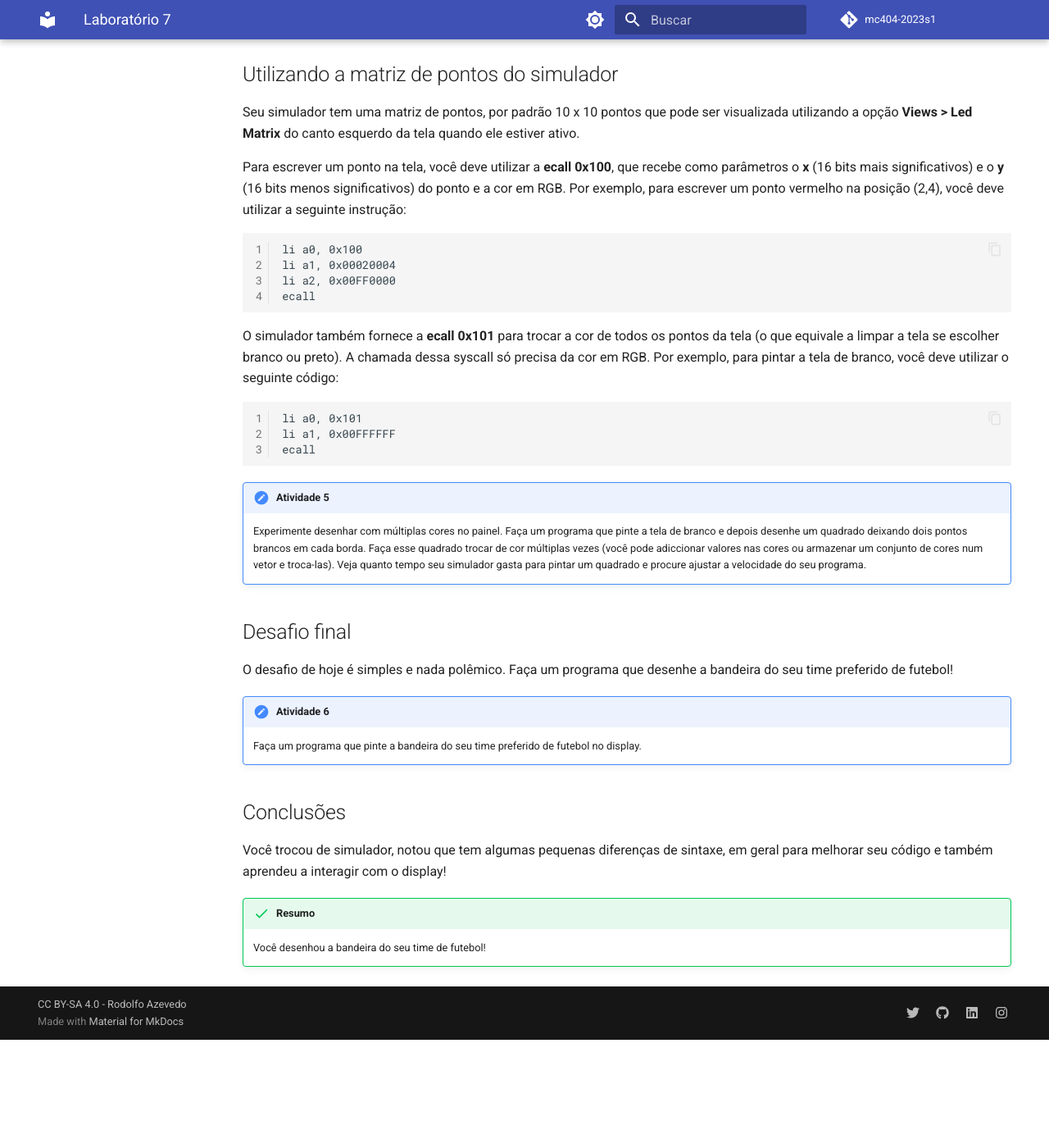
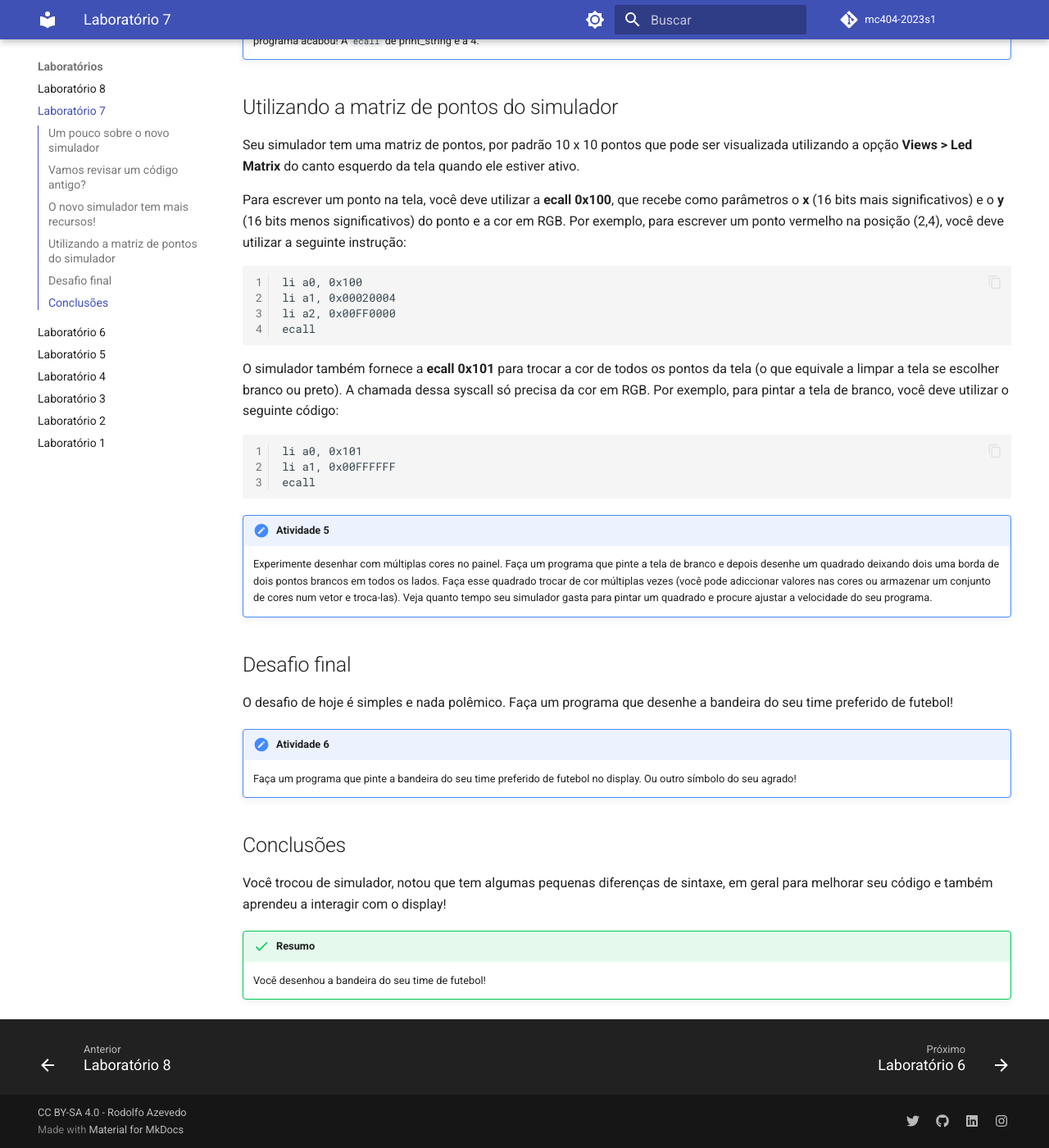
Before and after one commit to rjazevedo/mc404-2023s1, an MkDocs documentation site: the page built from docs/lab07.md, in a window 1280 px wide and 1400 px high, scrolled down 4203 px. Shown: the whole window at 82% size. Built offline with MkDocs 1.6.1 and Material for MkDocs 9.7.7, drawn with Linux system fonts in a browser that asks for light colours; comment, search, counter and statistics services are not loaded; before the commit the page ends 5471 px from its top, so only the background shows below that; part of the change alters nothing that is shown; some of the changed text lies outside the part shown.

Commit message:
Incluído Laboratório 8

````diff
--- a/docs/calendario.md
+++ b/docs/calendario.md
@@ -24,9 +24,9 @@
 |seg, 17/abr|[Laboratório 6 - Funções](../lab06)|
 |qua, 19/abr|Aula de Dúvidas |
 |sex, 21/abr|Feriado|
-|seg, 24/abr|Laboratório|
+|seg, 24/abr|[Laboratório 7 - Novo simulador](../lab07)|
 |qua, 26/abr|Prova 1|
-|sex, 28/abr|Laboratório|
+|sex, 28/abr|[Laboratório 7 - Novo simulador](../lab07)|
 |seg, 01/mai|Feriado|
 |qua, 03/mai| |
 |sex, 05/mai|Laboratório|
--- a/docs/lab07.md
+++ b/docs/lab07.md
@@ -162,14 +162,14 @@ ecall
 ```
 
 !!! note "Atividade 5"
-    Experimente desenhar com múltiplas cores no painel. Faça um programa que pinte a tela de branco e depois desenhe um quadrado deixando dois pontos brancos em cada borda. Faça esse quadrado trocar de cor múltiplas vezes (você pode adiccionar valores nas cores ou armazenar um conjunto de cores num vetor e troca-las). Veja quanto tempo seu simulador gasta para pintar um quadrado e procure ajustar a velocidade do seu programa.
+    Experimente desenhar com múltiplas cores no painel. Faça um programa que pinte a tela de branco e depois desenhe um quadrado deixando dois uma borda de dois pontos brancos em todos os lados. Faça esse quadrado trocar de cor múltiplas vezes (você pode adiccionar valores nas cores ou armazenar um conjunto de cores num vetor e troca-las). Veja quanto tempo seu simulador gasta para pintar um quadrado e procure ajustar a velocidade do seu programa.
 
 ## Desafio final
 
 O desafio de hoje é simples e nada polêmico. Faça um programa que desenhe a bandeira do seu time preferido de futebol!
 
 !!! note "Atividade 6"
-    Faça um programa que pinte a bandeira do seu time preferido de futebol no display.
+    Faça um programa que pinte a bandeira do seu time preferido de futebol no display. Ou outro símbolo do seu agrado!
 
 ## Conclusões
 
--- /dev/null
+++ b/docs/lab08.md
@@ -0,0 +1,155 @@
+# Laboratório 8
+
+Revisitando strings
+
+!!! tip "Dicas"
+    * Você não precisa entregar nenhum código como resposta. Procure entender os conceitos e explorar as variações.
+    * Você vai utilizar um novo simulador, chamado Venus, que pode ser executado online ou como plugin dentro do Visual Studio Code. Vamos utilizar preferencialmente a versão do VSCode pois tem mais componentes para praticarmos.
+    * Não deixe de colocar comentários nos seus códigos. Procure organizar o código de forma que ele fique mais fácil de entender.
+    * As dicas desse laboratório estão colapsadas. Para expandi-las, clique na pequena seta do lado direito da caixa de texto.
+
+## Recapitulando strings
+
+Strings são sequências de caracteres representadas em memória e codificadas de alguma forma padronizada. Até o momento, você sempre trabalhou com strings codificadas em ASCII, que é uma codificação de 8 bits (1 byte) para cada caractere. Por exemplo, a string "abc" é representada em memória como: 0x61, 0x62, 0x63. A string "abc" tem 3 caracteres, então ocupa 3 bytes de memória. É necessário ter uma forma para indicar o final da string. No simulador anterior, ao ler uma string do teclado, você indicava o tamanho máximo de caracteres que queria ler e a sua string voltava com o valor digitado seguido da quantidade necessária de espaços até completar o tamanho indicado. O novo simulador trabalha com o caracter de código ASCII 0 como finalizador de strings.
+
+Você pode alocar memória para strings de múltiplas formas, sendo as mais comuns exemplificadas abaixo:
+
+```mips-asm
+.data
+  str1: .string "abc"
+  str2: .byte 0x61, 0x62, 0x63, 0x00
+  str3: .word 0 0 0 0 0
+  str4: .space 5
+```
+
+!!! tip "Dica"
+    * A diretiva `.string` aloca memória para uma string e já preenche com os caracteres indicados. O último caracter é sempre o 0.
+    * A diretiva `.byte` aloca memória para um byte e já preenche com o valor indicado. Você deve colocar o 0x00 ao final
+    * A diretiva `.word` aloca memória para uma palavra (4 bytes) e já preenche com os valores indicados.
+    * A diretiva `.space` aloca memória para a quantidade de bytes indicada. O valor inicial é indefinido.
+
+É sempre importante relembrar que temos apenas sequências de bytes na memória, o uso desses bytes é dado sempre pelo seu programa.
+
+!!! note "Atividade 1"
+  O que o programa abaixo faz? Copie e cole o programa e rode no simulador novo. Você deve ver o resultado na janela de saída. Atente para as chamadas de sistema de impressão de strings. Elas estão imprimindo exatamente o que você desejaria?
+
+```mips-asm
+.data
+
+  str1: .string "Teste de string"
+  str2: .space 20
+  str3: .string "Hello World"
+
+.text
+main:
+  li a0, 4
+  la a1, str1
+  ecall          # Imprime string str1
+
+  li a0, 11
+  li a1, 13
+  ecall          # Imprime caracter de nova linha (\n)
+
+  la s0, str2
+  li s1, 20
+  li s3, 65
+loop:
+  sb s3, 0(s0)
+  addi s0, s0, 1
+  addi s1, s1, -1
+  bne  s1, zero, loop
+
+  li a0, 4
+  la a1, str2
+  ecall          # Imprime string str2: O que vai ser impresso?
+
+  li a0, 11
+  li a1, 13
+  ecall          # Imprime caracter de nova linha (\n)
+
+  li a0, 4
+  la a1, str2
+  sb zero, 19(a1)
+  ecall          # Imprime string str2: O que vai ser impresso?
+
+  li a0, 11
+  li a1, 13
+  ecall          # Imprime caracter de nova linha (\n)
+
+  li a0, 4
+  la a1, str3
+  ecall          # Imprime string str3
+
+  li a0, 11
+  li a1, 13
+  ecall          # Imprime caracter de nova linha (\n)
+
+  li a0, 10
+  ecall          # Encerra o programa
+  ret
+```
+
+## Acesso aos caracteres da string
+
+As strings estão sempre em memória e você precisa utilizar instruções de leitura (load) e escrita (store) na memória para acessá-las. A forma convencional de ler caracteres de uma string é utilizando a instrução `lbu` (*load byte unsigned*) e para escrever você usa `sb` (*store byte*).
+
+??? tip "Dica"
+    * A instrução `lbu` lê um byte da memória e coloca no registrador destino. O byte lido é sempre interpretado como um valor sem sinal, não realizando a extensão de sinal que acontece se você utilizar `lb`.
+
+!!! note "Atividade 2"
+   Implemente a função `char * strcpy(char *s1, char *s2)` que copia o conteúdo da string `s2` para `s1`. Faça um programa que declare duas strings e utilize essa função para copiar. Após a cópia, você deve imprimir as duas strings para verificar se a cópia foi feita corretamente.
+
+??? tip "Dica"
+    Se você está cansado de incluir uma outra chamada de sistema para imprimir o caracter de nova linha, você pode incluir o \n ao final da string já na declaração.
+
+## Agora vamos ler strings do teclado
+
+Ao contrário do simulador anterior, agora você precisa ler strings caracter por caracter, usando mais de uma chamada de sistema. O simulador Venus trabalha com o mecanismo de *polling*, o que significa que você deve ficar perguntando ao simulador sobre a disponibilidade de caracteres até que receba um (ou vários). Para isso, passo a passo, você precisa:
+
+1. Executar a chamada de sistema `0x130` para indicar que tem intenção de ler algo do teclado.
+1. Executar, dentro de um laço, a chamada de sistema `0x131` para verificar se tem algum caracter disponível até não encontrar mais caracteres. A chamada 0x131 pode retornar os seguintes valores:
+
+| Valor de a0 | Significado |
+|:----:|-------------|
+| 0x00 | Todos os caracteres já foram lidos |
+| 0x01 | Ainda não tem caracter disponível |
+| 0x02 | Tem caracter disponível e foi lido, o código dele está em a1 |
+
+Então, se você quiser ler uma string, você precisa fazer um laço que verifica se tem caracter disponível e, se tiver, lê o caracter e armazena em algum lugar. Você pode armazenar em um vetor de caracteres ou em uma string já alocada. Se você armazenar em um vetor, você precisa ter um contador para saber quantos caracteres já foram lidos. Não se esqueça de colocar um caracter \0 ao final da string.
+
+!!! note "Atividade 3"
+   Implemente a função `char * gets(char *s)` que lê uma string do teclado e a armazena em `s`.
+
+## Ler strings pode ser perigoso!
+
+Qual o tamanho máximo que a string do programa anterior pode ter? Seu programa declarou uma string na memória mas sua rotina (`gets`) não sabe o tamanho dela. Se o usuário digitar uma string maior que o espaço alocado, o que acontece? Você pode testar isso no simulador.
+
+É por esse motivo que é mais comum termos uma versão da função que recebe um tamanho máximo também. Você pode atualizar sua função para receber um segundo parâmetro (`N`) e ler, no máximo, N caracteres? (sua string tem que ter N+1 para conseguir armazenar o \0 também.).
+
+!!! note "Atividade 4"
+   Implemente a função `char * fgets(char *s, int N)` que lê uma string do teclado e a armazena em `s`. A função deve ler, no máximo, `N` caracteres.
+
+## Mais funções sobre strings
+
+Agora que você já sabe ler strings, você pode implementar outras funções sobre strings. Você pode implementar as seguintes funções:
+
+* `int strlen(char *s)` que retorna o tamanho da string `s`.
+* `int strcmp(char *s1, char *s2)` que compara as strings `s1` e `s2` e retorna 0 se elas forem iguais, um valor negativo se `s1` for menor que `s2` e um valor positivo se `s1` for maior que `s2`.
+* `char * strcat(char *s1, char *s2)` que concatena as strings `s1` e `s2` e retorna o resultado em `s1`.
+
+!!! note "Atividade 5"
+   Implemente as funções `strlen`, `strcmp` e `strcat`.
+
+## Desafio final
+
+Agora que você já sabe ler e escrever strings, você pode implementar um programa que lê uma string do teclado e imprime ela invertida. Por exemplo, se o usuário digitar `abcd`, seu programa deve imprimir `dcba`. Você pode implementar uma função `void strrev(char *s)` que recebe uma string e a inverte.
+
+!!! note "Atividade 6"
+   Implemente a função `void strrev(char *s)` que recebe uma string e a inverte. Implemente um programa que lê uma string do teclado e imprime ela invertida.
+
+## Conclusões
+
+Você praticou mais sobre operações com strings nesse laboratório.
+
+!!! success "Resumo"
+    Você sabe que strings são conjuntos de bytes na memória que precisam ser manipulados como tal. Para isso, você deve utilizar instruções `lbu` e `sb` para acesso à memória. Você também sabe que strings são terminadas com o caracter `\0` e que você pode utilizar essa informação para implementar funções sobre strings.
--- /dev/null
+++ b/docs/slides/assembly05.md
@@ -0,0 +1,212 @@
+---
+marp: true
+paginate: true
+_paginate: false
+footer: 'MC404 - Organização Básica de Computadores e Linguagem de Montagem - Rodolfo Azevedo - CC BY-SA 4.0'
+headingDivider: 2
+---
+# Codificação de Instruções
+
+Rodolfo Azevedo
+
+MC404 - Organização Básica de Computadores e Linguagem de Montagem
+
+http://www.ic.unicamp.br/~rodolfo/mc404
+
+## Programa Armazenado em Memória
+
+* Computadores armazenam o programa junto com os dados
+* Você sabe o que é programa quando o PC aponta para aquela posição
+  * Cuidado! O PC não sabe o que é programa
+  * É sua responsabilidade manter o PC sempre nos lugares coretos
+* Potenciais falhas de segurança nesse ponto
+* Sistemas Operacionais restringem partes da memória que podem conter código executável
+
+## RISC-V possui 6 Formatos para Instruções
+
+* **R**: instruções que utilizam 3 registradores
+  * add, xor, mul, ...
+* **I**: instruções com imediatos, loads
+  * addi, lw, jalr, slli
+* **S**: instruções de store
+  * sw, sb
+* **B** ou **SB**: instruções de branch
+  * beq, bge, ...
+* **U**: Instruções com imediatos grandes
+  * lui, auipc
+* **J** ou **UJ**: instruções de jump
+  * jal
+
+## Formatos Básicos das Instruções
+
+* Toda instrução do processador RISC-V possui um formato específico.
+* Esse formato serve para indicar a forma como os bits precisam ser decodificados.
+
+![](formato-instrucoes.png)
+
+* Como você decodificaria uma instrução?
+
+## Instruções do tipo R
+
+|31:25|24:20|19:15|14:12|11:7|6:0|
+|:---:|:---:|:---:|:---:|:--:|:-:|
+| funct7 | rs2 | rs1 | funct3 | rd | opcode |
+
+* **rs1** e **rs2** são os dois registradores que serão lidos
+* **rd** é o registrador que será escrito
+* **opcode** é o código da operação, fixo em 0b0110011 para instruções do tipo R
+* **func7+func3** combinado com o **opcode** indicam a operação a ser realizada
+
+> Quantas instruções do tipo R podem ser codificadas?
+
+## Instruções do tipo I
+
+|31:20|19:15|14:12|11:7|6:0|
+|:---:|:---:|:---:|:--:|:-:|
+| imm[11:0] | rs1 | funct3 | rd | opcode |
+
+* Somente o campo **imm** é diferente do tipo R
+* **opcode** especifica unicamente a instrução
+* **rs1** é o registrador que será lido
+* **rd** é o registrador que será escrito
+* **imm** é um imediato de 12 bits que tem o sinal estendido para 32 bits
+  * representa valores no intervalo [-2048, 2047]
+
+## Registradores
+
+Os registradores também estão codificados. Todos possuem um nome X e um número associado.
+
+![](registradores.png)
+
+## Instruções Aritméticas (Tipo R e I)
+
+![](formato-aritmeticas.png)
+
+## Exemplos de Instruções aritméticas
+
+### Codifique as instruções abaixo
+
+* addi s0, s1, 20
+* sub a0, a1, a
+
+## Exemplo de Instrução Aritmética: **sub a0, a1, a2**
+
+| funct7[31:25] | rs2[24:20] | rs1[19:15] | funct3[14:12] | rd[11:7] | opcode[6:0] |
+|:-------------:|:----------:|:----------:|:-------------:|:--------:|:-----------:|
+| 0100000       | 01100      | 01011      | 000           | 01010    | 0110011     |
+
+* a0 = x10
+* a1 = x11
+* a2 = x12
+
+> Instrução codificada: **40 c5 85 33**
+
+## Exemplo de Instrução Aritmética: **addi s0, s1, 20**
+
+| imm[31:20] | rs1[19:15] | funct3[14:12] | rd[11:7] | opcode[6:0] |
+|:----------:|:----------:|:-------------:|:--------:|:-----------:|
+| 0000 0001 0100 | 01001      | 000           | 01000    | 0010011     |
+
+* s0 = x8
+* s1 = x9
+
+> Instrução codificada: **01 44 84 13**
+
+## Instruções de Salto (Tipo J e I)
+
+![](formato-salto.png)
+
+## Exemplo de Instrução de Salto: **beq s0, s1, loop**
+
+| imm[12-10:5] | rs2[24:20] | rs1[19:15] | funct3[14:12] | imm[4:1-11] | opcode[6:0] |
+|:------------:|:----------:|:----------:|:-------------:|:-----------:|:-----------:|
+| 1111 111     | 0 1001     | 0100 0     | 000           | 1100 1      | 110 0011 |
+
+* s0 = x8
+* s1 = x9
+
+> Instrução codificada: 0xFE940CE3
+> imm: 1 1111 1111 100**0** = 0x1FF8 = -8
+
+## Instruções de Load e Store (Tipo I e S)
+
+![](formato-load.png)
+
+## Exemplo de Instrução de Load: **lw a0, 0(s0)**
+
+| imm[11:0] | rs1[19:15] | funct3[14:12] | rd[11:7] | opcode[6:0] |
+|:---------:|:----------:|:-------------:|:--------:|:-----------:|
+| 000000000000| 01000    | 010           | 01010    | 0000011     |
+
+* a0 = x10
+* s0 = x8
+
+> Instrução codificada: **00 04 25 03**
+
+## Exemplo de Instrução de Store: **sw a0, 0(s0)**
+
+| imm[11:5] | rs2[24:20] | rs1[19:15] | funct3[14:12] | imm[4:0] | opcode[6:0] |
+|:---------:|:----------:|:----------:|:-------------:|:--------:|:-----------:|
+| 0000000   | 01010      | 01000      | 010           | 00000    | 0100011     |
+
+* a0 = x10
+* s0 = x8
+
+> Instrução codificada: **00 A4 20 23**
+
+## Instruções de Multiplicação e Divisão
+
+As instruções de multiplicação e divisão são todas do tipo R.
+
+![](formato-multiplicacao.png)
+
+## Exemplo de Instrução de Multiplicação: **mul t0, t1, t2**
+
+| funct7[31:25] | rs2[24:20] | rs1[19:15] | funct3[14:12] | rd[11:7] | opcode[6:0] |
+|:-------------:|:----------:|:----------:|:-------------:|:--------:|:-----------:|
+| 0000001       | 00111      | 00110      | 000           | 00101    | 0110011     |
+
+* t0 = x5
+* t1 = x6
+* t2 = x7
+
+> Instrução codificada: **02 73 02 B3**
+
+## Instruções do tipo U (upper immediate)
+
+| 31:12 | 11:7 | 6:0 |
+|:-----:|:----:|:---:|
+| imm[31:12] | rd | opcode |
+
+* **imm** é um imediato de 20 bits que é utilizado como bits mais significativos.
+  * LUI: Load Upper Immediate
+  * AUIPC: Add Upper Immediate to PC
+
+## Utilizando LUI para criar imediatos longos
+
+```mipsasm
+lui  a0, 0x87654    # a0 = 0x87654000
+addi a0, a0, 0x321  # a0 = 0x87654321
+```
+
+> Como fazer para gerar 0xDEADBEEF?
+
+## Como fazer para gerar 0xDEADBEEF?
+
+```mipsasm
+lui a0, 0xDEADB   # a0 = 0xDEADB000
+addi a0, a0,0xEEF # a0 = 0xDEADAEEF
+```
+
+A extensão de sinal decrementa o valor superior. A solução é pré-incrementa-lo no LUI.
+
+```mipsasm
+lui a0, 0xDEADC   # a0 = 0xDEADC000
+addi a0, a0,0xEEF # a0 = 0xDEADBEEF
+```
+
+A pseudo-instrução li já trata corretamente desse caso:
+
+```mipsasm
+li a0, 0xDEADBEEF # cria as duas instruções corretamente
+```
--- a/mkdocs.yml
+++ b/mkdocs.yml
@@ -62,10 +62,10 @@ extra:
         name: Switch to light mode
 plugins:
   - search
-  - pdf-export:
-      enabled_if_env: ENABLE_PDF_EXPORT
-  - table-reader
-  - autolinks
+  # - pdf-export:
+  #     enabled_if_env: ENABLE_PDF_EXPORT
+  # - table-reader
+  # - autolinks
 nav:
   - Apresentação : index.md
   - Calendário: calendario.md
@@ -78,7 +78,10 @@ nav:
     - Funções: slides/assembly03.md
     - Organização Básica de Computadores - Parte II: slides/obc02.md
     - Assembly do RISC-V - Instruções: slides/assembly04.md
+    - Codificação de Instruções: slides/assembly05.md
   - Laboratórios:
+    - Laboratório 8: lab08.md
+    - Laboratório 7: lab07.md
     - Laboratório 6: lab06.md
     - Laboratório 5: lab05.md
     - Laboratório 4: lab04.md
````
Also changed, not shown: docs/slides/formato-aritmeticas.png (added), docs/slides/formato-instrucoes.png (added), docs/slides/formato-load.png (added), docs/slides/formato-multiplicacao.png (added), docs/slides/formato-salto.png (added), docs/slides/registradores.png (added), 5 other files.
